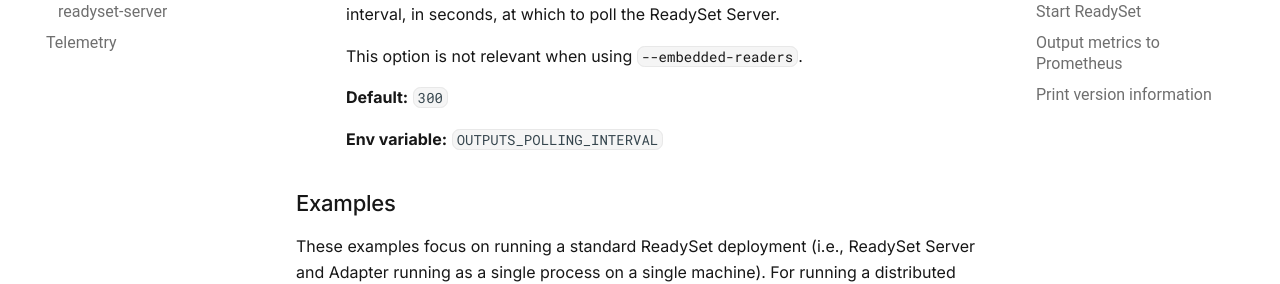
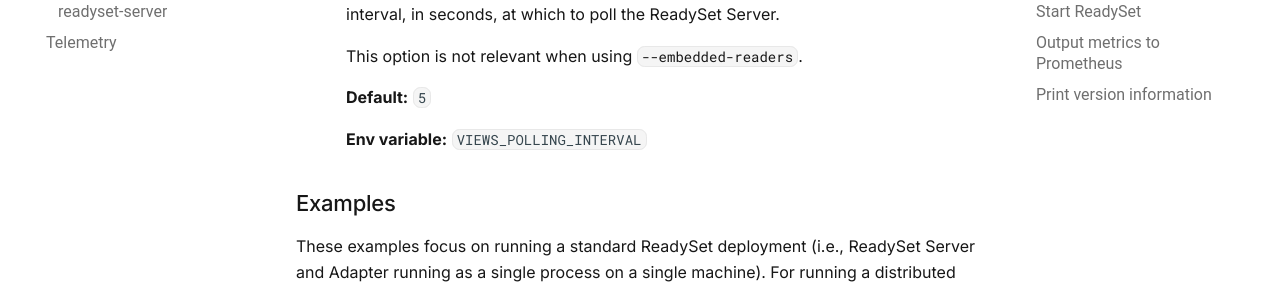
Before and after one commit to readysettech/docs-old, an MkDocs documentation site: the page built from docs/reference/cli/readyset.md, in a window 1280 px wide and 900 px high, scrolled down 10963 px. Shown: the part 172-456 px from the top of the window. Built offline with MkDocs 1.6.1 and Material for MkDocs 9.7.7, drawn with Linux system fonts in a browser that asks for light colours; comment, search, counter and statistics services are not loaded.

Commit message:
Adapter: Rename OUTPUTS_POLLING_INTERVAL env variable
The env variable for the adapter's views_polling_interval setting used
the old `OUTPUTS_POLLING_INTERVAL` naming. Renamed to
`VIEWS_POLLING_INTERVAL`.

Release-Note-Core: Renames the OUTPUTS_POLLING_INTERVAL env variable to
  VIEWS_POLLING_INTERVAL. This renaming was missed when the option was
  renamed to `--views-polling-interval`.
Change-Id: Ib51a681d596bf33bfab698031d73291b968068f7
Reviewed-on: https://gerrit.readyset.name/c/readyset/+/5652
Tested-by: Buildkite CI
Reviewed-by: Luke Osborne <luke@readyset.io>

```diff
--- a/docs/reference/cli/readyset.md
+++ b/docs/reference/cli/readyset.md
@@ -473,9 +473,9 @@
 
 This option is not relevant when using [`--embedded-readers`](#-embedded-readers).
 
-**Default:** `300`
+**Default:** `5`
 
-**Env variable:** `OUTPUTS_POLLING_INTERVAL`
+**Env variable:** `VIEWS_POLLING_INTERVAL`
 </div>
 
 ## Examples
```
